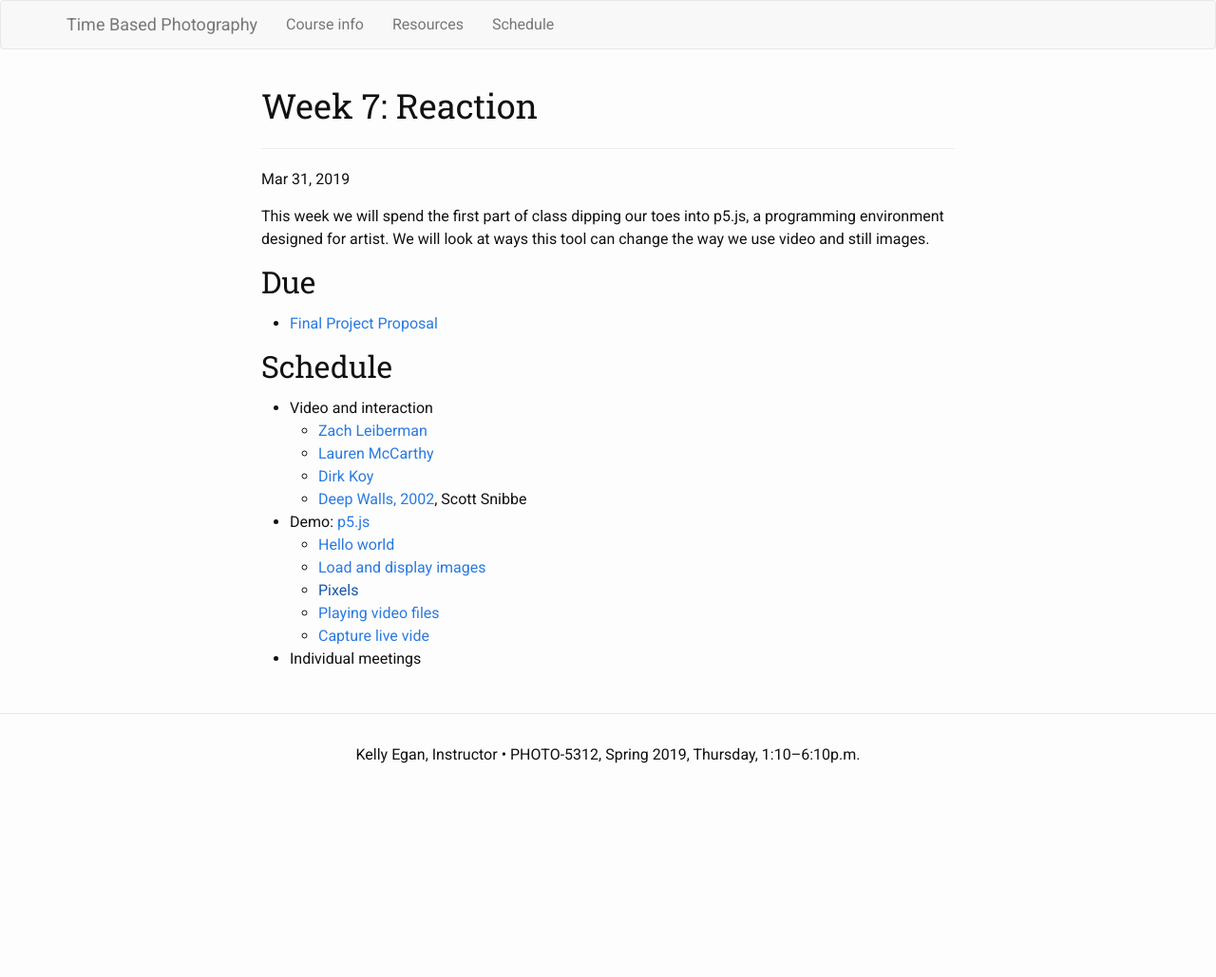
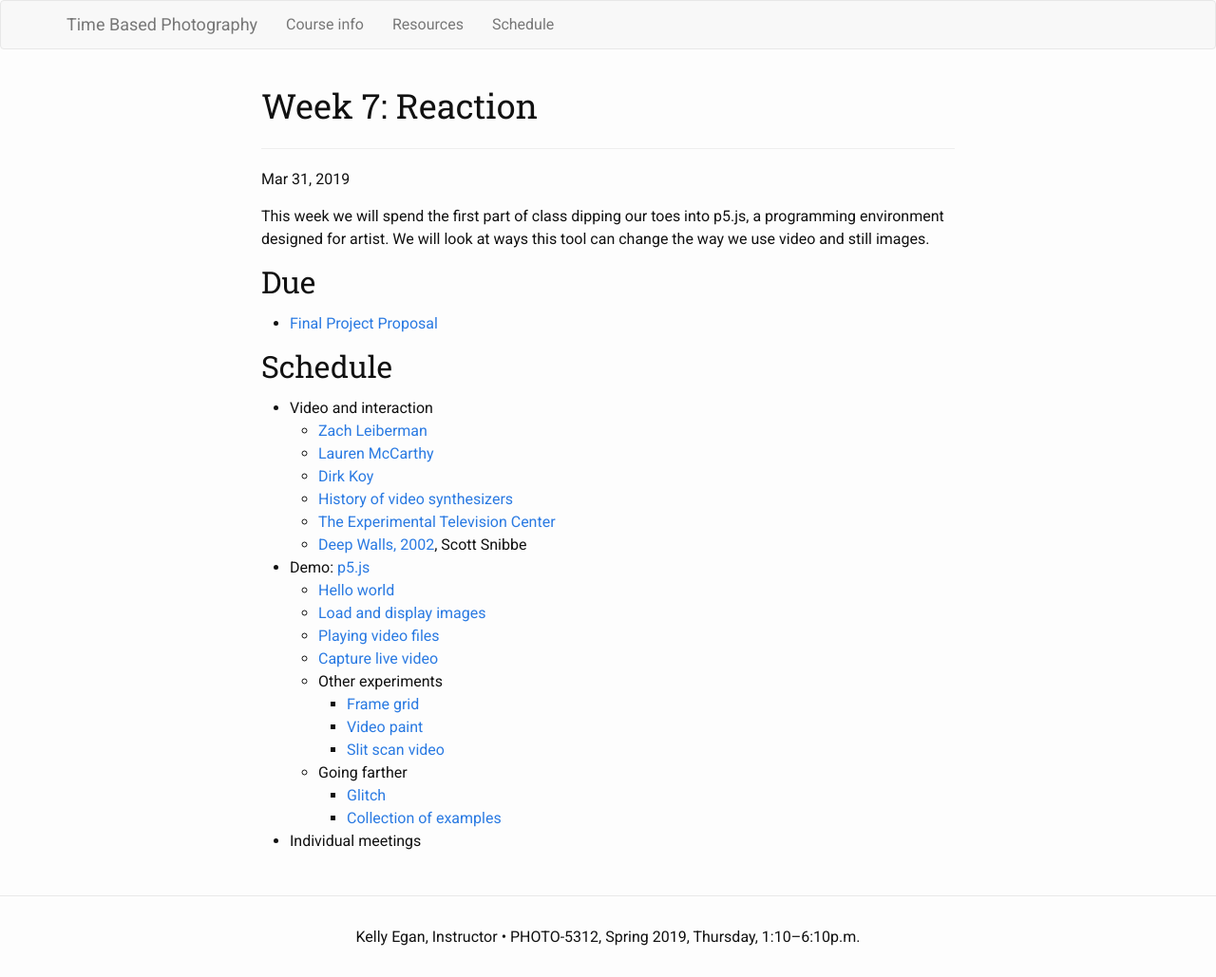
Before and after one commit to kellyegan/StillMoving, a Jekyll site: the page built from _posts/2019-03-31-Reaction.md, in a window 1280 px wide. Shown: the whole page at 95% size. Built offline with Jekyll 4.4.1, drawn with Linux system fonts in a browser that asks for light colours; before the commit the page ends 900 px from its top, so only the background shows below that.

Commit message:
Update links in week 7

```diff
--- a/_posts/2019-03-31-Reaction.md
+++ b/_posts/2019-03-31-Reaction.md
@@ -16,11 +16,19 @@ This week we will spend the first part of class dipping our toes into p5.js, a p
   * [Zach Leiberman](http://thesystemis.com/projects/)
   * [Lauren McCarthy](http://lauren-mccarthy.com/)
   * [Dirk Koy](https://www.instagram.com/dirkkoy/)
+  * [History of video synthesizers](https://wearethemutants.com/2018/01/09/a-sloppy-machine-like-me-the-history-of-video-synthesizers/)
+  * [The Experimental Television Center](http://www.experimentaltvcenter.org/etc-history)
   * [Deep Walls, 2002](https://www.snibbe.com/projects/interactive/deepwalls/), Scott Snibbe
 * Demo: [p5.js](http://p5js.org)
   * [Hello world](https://editor.p5js.org/kellyegan/sketches/1-7QaFrYK)
   * [Load and display images](https://editor.p5js.org/kellyegan/sketches/RO0hyoX_j)
-  * [Pixels]()
   * [Playing video files](https://editor.p5js.org/kellyegan/sketches/K3a-lhrWl)
-  * [Capture live vide](https://editor.p5js.org/kellyegan/sketches/xZZifjx4W)
+  * [Capture live video](https://editor.p5js.org/kellyegan/sketches/xZZifjx4W)
+  * Other experiments
+    * [Frame grid](https://editor.p5js.org/kellyegan/sketches/3oY3U27ZF)
+    * [Video paint](https://editor.p5js.org/kellyegan/sketches/5L-6TyVTT)
+    * [Slit scan video](https://editor.p5js.org/kellyegan/sketches/mKoKlLgvx)
+  * Going farther
+    * [Glitch](https://glitch.com/)
+    * [Collection of examples](https://glitch.com/@kellyegan/video-in-p-5-js)
 * Individual meetings
```
